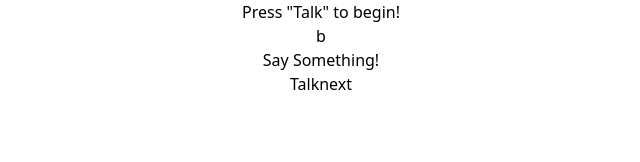
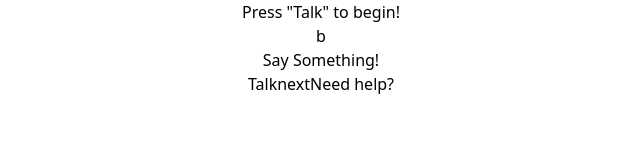
Before and after one commit to Roninii/alpha-talk, a Vue app: page / in a window 1280 px wide. Shown: the top 162 px of the page, without its empty margins (319-959 px from the left). Built offline with nearby package versions, Linux system fonts and the light colour scheme.

Commit message:
add hint component that speaks current letter

```diff
--- a/src/App.vue
+++ b/src/App.vue
@@ -14,6 +14,8 @@
                 <BaseButton v-else @click.native="stop" text="Stop" />
 
                 <BaseButton @click.native="getNextLetter" :disabled="!correct" text="next" />
+
+                <Hint :letter='currentLetter' />
             </div>
         </div>
     </div>
@@ -28,6 +30,7 @@ export default {
         Letterbox: () => import('@/components/Letterbox'),
         Speech: () => import('@/components/Speech'),
         BaseButton: () => import('@/components/BaseButton'),
+        Hint: () => import('@/components/Hint')
     },
     data() {
         return {
--- /dev/null
+++ b/src/components/Hint.vue
@@ -0,0 +1,29 @@
+<template>
+    <button @click="speakLetter" class="text-sm text-white text-center col-span-2 hover:underline">
+        Need help?
+    </button>
+</template>
+
+<script>
+import textToSpeech from '@/api/textToSpeechApi';
+
+export default {
+    name: 'Hint',
+
+    props: {
+        letter: String,
+    },
+
+    methods: {
+        speakLetter() {
+            const voice = speechSynthesis
+                .getVoices()
+                .filter(v => v.name.toLowerCase() === 'samantha');
+
+            textToSpeech(voice, this.letter);
+        },
+    },
+};
+</script>
+
+<style lang="scss" scoped></style>
--- a/src/components/Letterbox.vue
+++ b/src/components/Letterbox.vue
@@ -1,7 +1,7 @@
 <template>
     <div class="grid justify-center items-center w-full relative">
-        <transition name="slide">
-            <h2 class="text-6xl text-purple-600 uppercase w-full" ref="letterbox">
+        <transition name="slide grid place-center">
+            <h2 class="text-6xl text-purple-600 uppercase w-full text-center" ref="letterbox">
                 {{ letter }}
             </h2>
         </transition>
```
